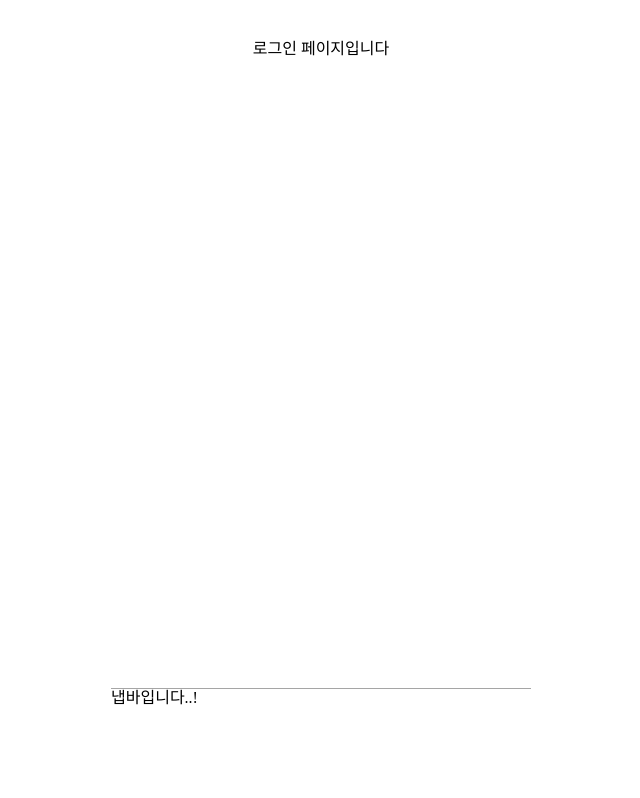
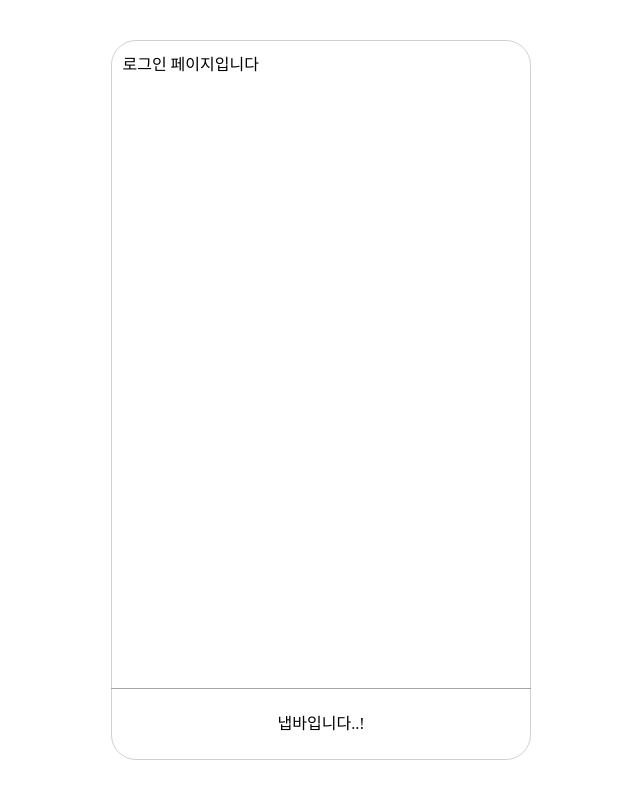
Before and after one commit to UMC-WEGO/WEGO_FE_React, a React (Vite) app in the folder WEGO_FE/: page / in a window 1280 px wide. Shown: the whole page, without its empty margins (319-959 px from the left). Built offline with nearby package versions, Linux system fonts and the light colour scheme.

Commit message:
feat: 냅바 적용된 로그인 페이지 기초적 레이아웃 작성

```diff
--- a/WEGO_FE/src/components/navbar/Navbar.style.ts
+++ b/WEGO_FE/src/components/navbar/Navbar.style.ts
@@ -7,6 +7,18 @@ const Navbar = styled.div`
   position: fixed;
   bottom: 5%;
   border-top: 1px solid rgba(165, 165, 165, 1);
+  /* background-color: rgba(
+    165,
+    165,
+    165,
+    0.4
+  ); // navbar가 페이지보다 더 z축에서 위에 표현 됨 */
+  border-bottom-left-radius: 25px;
+  border-bottom-right-radius: 25px;
+  z-index: 1;
+  display: flex;
+  justify-content: center;
+  align-items: center;
 `;
 
 export { Navbar };
--- a/WEGO_FE/src/layout/AppLayout.style.ts
+++ b/WEGO_FE/src/layout/AppLayout.style.ts
@@ -6,14 +6,16 @@ const AppContainer = styled.div`
   display: flex;
   flex-direction: column;
   overflow: hidden;
+  /* background-color: #a3a3a3; // 테스트 용도 */
   border-radius: 25px;
-  /* background-color: #a3a3a3; // 테스트 용도 */
+  border: 1px solid rgba(163, 163, 163, 0.5);
 `;
 
 const OutletContainer = styled.div`
   display: flex;
   max-width: var(--size-max-width);
   width: 100%;
+  height: 100%;
   justify-content: center;
 `;
 
--- a/WEGO_FE/src/pages/feat_1/login/LoginPage.style.ts
+++ b/WEGO_FE/src/pages/feat_1/login/LoginPage.style.ts
@@ -0,0 +1,19 @@
+import styled from 'styled-components';
+
+const LoginPageLayout = styled.div`
+  width: 100%;
+  height: 100%;
+  padding-top: 15px;
+  display: flex;
+  justify-content: center;
+  align-items: center;
+  /* background-color: green; */
+`;
+
+const ViewContainer = styled.div`
+  width: 95%;
+  height: 100%;
+  /* background-color: bisque; */
+`;
+
+export { LoginPageLayout, ViewContainer };
--- a/WEGO_FE/src/pages/feat_1/login/LoginPage.tsx
+++ b/WEGO_FE/src/pages/feat_1/login/LoginPage.tsx
@@ -1,12 +1,15 @@
 import React from 'react';
 import Navbar from '../../../components/navbar/Navbar';
+import * as S from './LoginPage.style';
 
 function LoginPage() {
   return (
-    <>
-      <div>로그인 페이지입니다</div>
+    <S.LoginPageLayout>
+      <S.ViewContainer>
+        <div>로그인 페이지입니다</div>
+      </S.ViewContainer>
       <Navbar />
-    </>
+    </S.LoginPageLayout>
   );
 }
 
```
